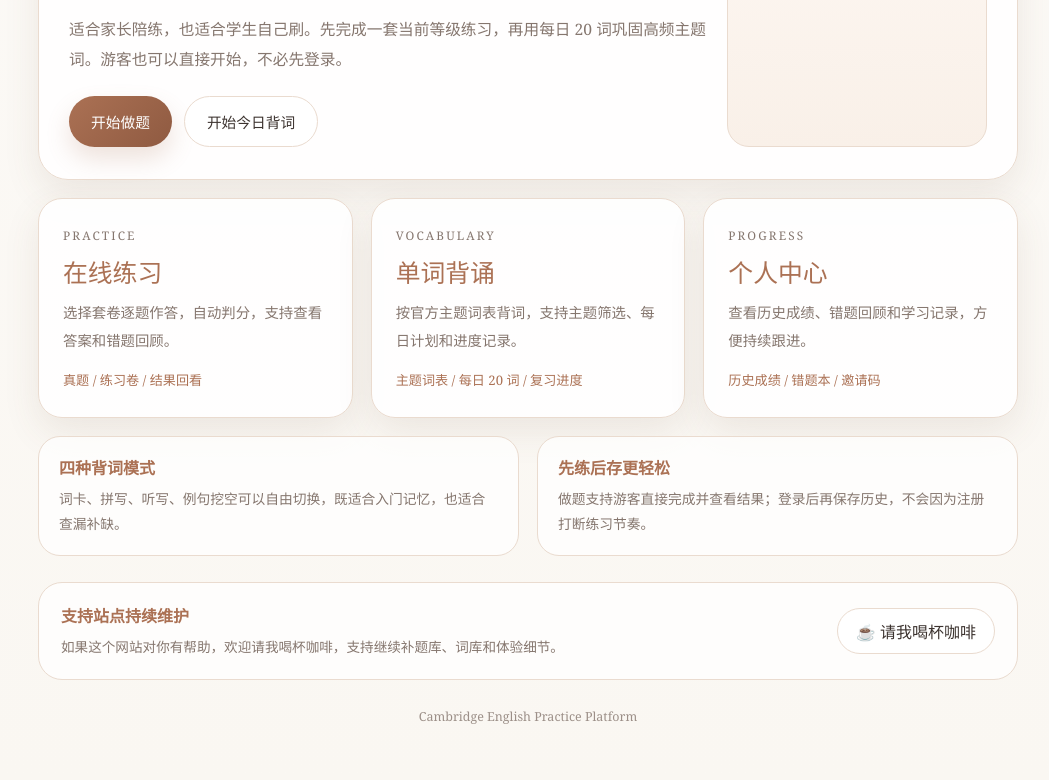
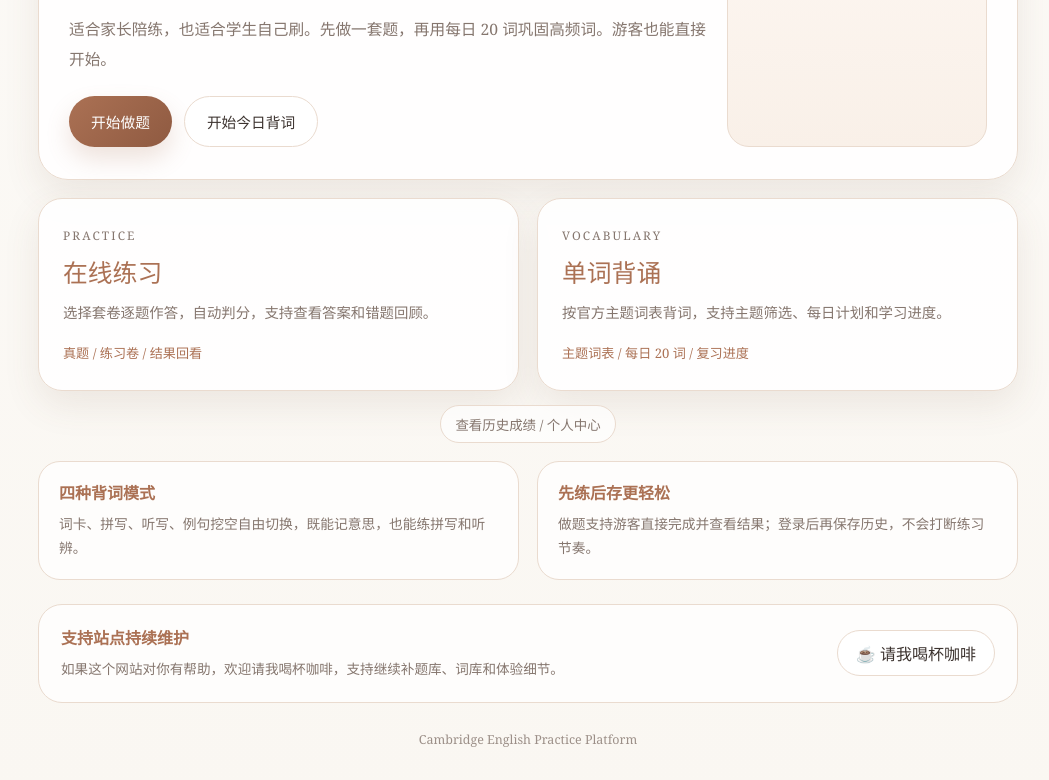
Before and after one commit to cswanghan/ket-online, a website: page public/index.html in a window 1280 px wide. Shown: the part 484-1264 px from the top of the page, without its empty margins (112-1161 px from the left). Drawn offline with nearby package versions, Linux system fonts and the light colour scheme.

Commit message:
refactor: focus homepage on practice and vocab

```diff
--- a/public/index.html
+++ b/public/index.html
@@ -202,9 +202,9 @@
 
         .entry-grid {
             display: grid;
-            grid-template-columns: repeat(3, minmax(0, 1fr));
+            grid-template-columns: repeat(2, minmax(0, 1fr));
             gap: 18px;
-            margin-bottom: 18px;
+            margin-bottom: 14px;
         }
         .entry-card {
             background: var(--panel);
@@ -244,11 +244,29 @@
             font-size: 0.82rem;
         }
 
+        .subnav {
+            display: flex;
+            justify-content: center;
+            gap: 12px;
+            flex-wrap: wrap;
+            margin-bottom: 18px;
+        }
+        .subnav-link {
+            text-decoration: none;
+            color: var(--muted);
+            font-size: 0.84rem;
+            padding: 8px 14px;
+            border-radius: 999px;
+            border: 1px solid var(--line);
+            background: rgba(255,255,255,0.72);
+        }
+        .subnav-link:hover { color: var(--accent); border-color: var(--accent); }
+
         .notice-row {
             display: grid;
             grid-template-columns: 1fr 1fr;
             gap: 18px;
-            margin-bottom: 26px;
+            margin-bottom: 24px;
         }
         .notice-card {
             background: rgba(255,255,255,0.76);
@@ -432,7 +450,7 @@
                         <div>Reading & Writing · Part 1-5 · 每套 30 题</div>
                         <div class="level-chip">适合小学高年级 — 初中</div>
                     </div>
-                    <p>适合家长陪练，也适合学生自己刷。先完成一套当前等级练习，再用每日 20 词巩固高频主题词。游客也可以直接开始，不必先登录。</p>
+                <p>适合家长陪练，也适合学生自己刷。先做一套题，再用每日 20 词巩固高频词。游客也能直接开始。</p>
                     <div class="hero-actions">
                         <a id="quizEntry" class="hero-btn primary" href="quiz.html?level=ket">开始做题</a>
                         <a id="dailyEntry" class="hero-btn secondary" href="vocab.html?focus=daily&level=a2-key">开始今日背词</a>
@@ -442,7 +460,7 @@
                 <div class="hero-side">
                     <small>Today</small>
                     <strong>每日 20 词</strong>
-                    <p>按等级和掌握情况自动推荐今天最值得复习的词，适合每天花 10 分钟坚持练。</p>
+                    <p>按等级和掌握情况推荐今天最值得复习的词，每天 10 分钟就能坚持。</p>
                     <a id="sideDailyEntry" href="vocab.html?focus=daily&level=a2-key">直接进入今日计划 →</a>
                 </div>
             </div>
@@ -459,26 +477,23 @@
             <a id="vocabEntry" href="vocab.html?level=a2-key" class="entry-card">
                 <div class="entry-kicker">Vocabulary</div>
                 <div class="entry-title">单词背诵</div>
-                <div class="entry-desc">按官方主题词表背词，支持主题筛选、每日计划和进度记录。</div>
+                <div class="entry-desc">按官方主题词表背词，支持主题筛选、每日计划和学习进度。</div>
                 <div class="entry-meta">主题词表 / 每日 20 词 / 复习进度</div>
             </a>
+        </section>
 
-            <a id="historyEntry" href="admin.html" class="entry-card">
-                <div class="entry-kicker">Progress</div>
-                <div class="entry-title">个人中心</div>
-                <div class="entry-desc">查看历史成绩、错题回顾和学习记录，方便持续跟进。</div>
-                <div class="entry-meta">历史成绩 / 错题本 / 邀请码</div>
-            </a>
-        </section>
+        <div class="subnav">
+            <a id="historyEntry" class="subnav-link" href="admin.html">查看历史成绩 / 个人中心</a>
+        </div>
 
         <section class="notice-row">
             <div class="notice-card">
                 <strong>四种背词模式</strong>
-                <p>词卡、拼写、听写、例句挖空可以自由切换，既适合入门记忆，也适合查漏补缺。</p>
+                <p>词卡、拼写、听写、例句挖空自由切换，既能记意思，也能练拼写和听辨。</p>
             </div>
             <div class="notice-card">
                 <strong>先练后存更轻松</strong>
-                <p>做题支持游客直接完成并查看结果；登录后再保存历史，不会因为注册打断练习节奏。</p>
+                <p>做题支持游客直接完成并查看结果；登录后再保存历史，不会打断练习节奏。</p>
             </div>
         </section>
 
```
